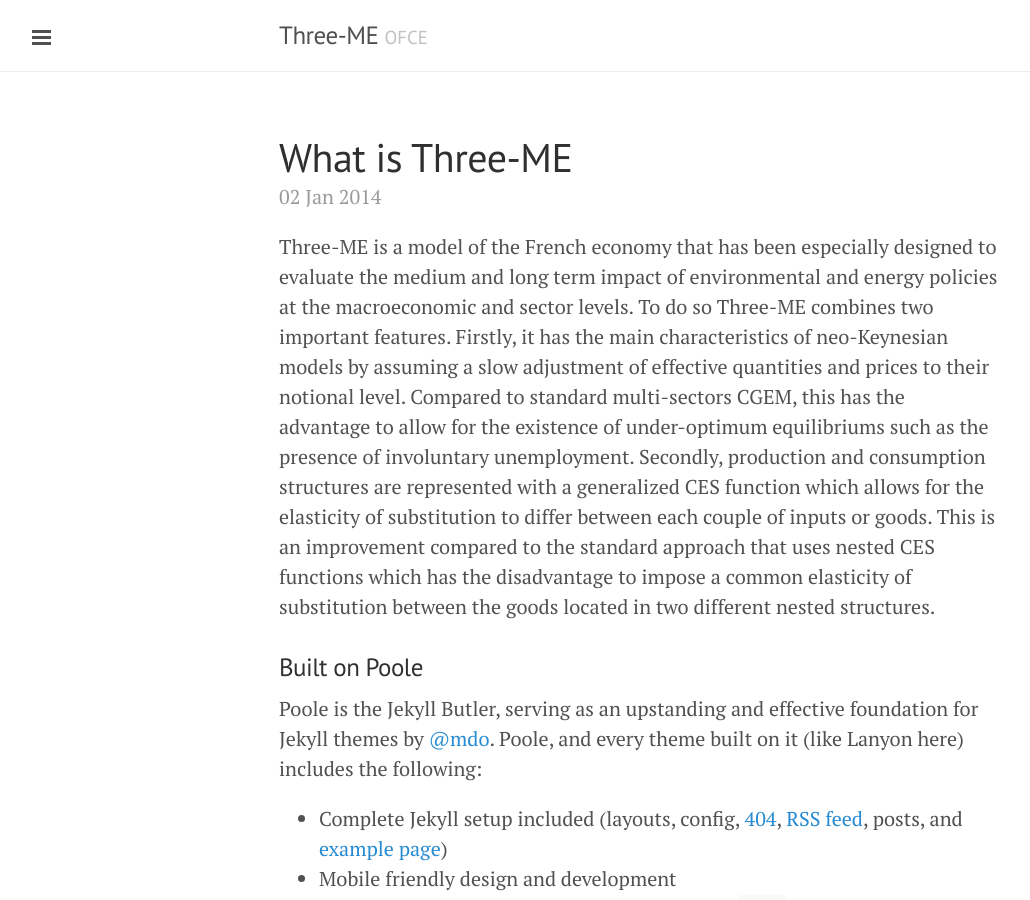
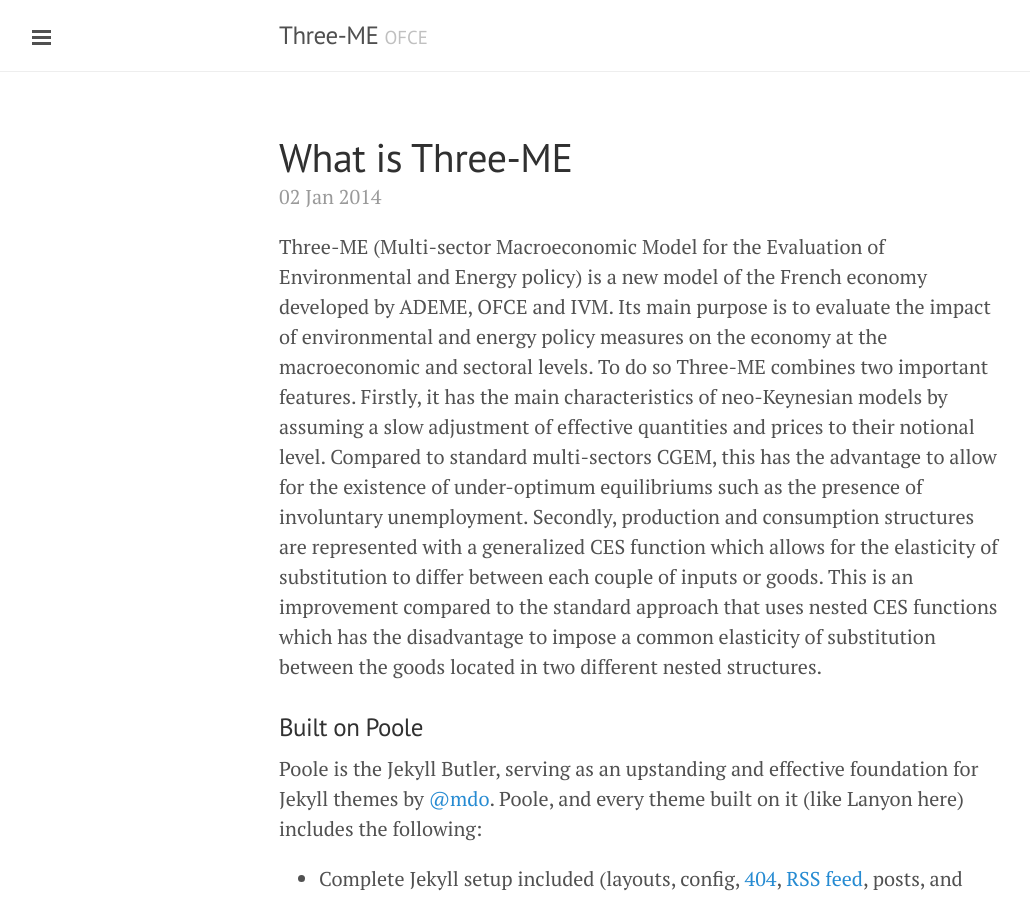
Before and after one commit to Lidewey/Lidewey.github.io, a Jekyll site: the page built from _posts/2014-01-02-introducing-lanyon.md, in a window 1280 px wide and 900 px high. Shown: the whole window, without its empty margins (1-1031 px from the left). Built offline with Jekyll 4.4.1, drawn with Linux system fonts in a browser that asks for light colours; Markdown is read by kramdown in place of the engine named in the settings.

Commit message:
Modify home page text

```diff
--- a/_posts/2014-01-02-introducing-lanyon.md
+++ b/_posts/2014-01-02-introducing-lanyon.md
@@ -3,7 +3,10 @@
 title: What is Three-ME
 ---
 
-Three-ME is a model of the French economy that has been especially designed to evaluate the medium and long term impact of environmental and energy policies at the macroeconomic and sector levels. To do so Three-ME combines two important features. Firstly, it has the main characteristics of neo-Keynesian models by assuming a slow adjustment of effective quantities and prices to their notional level. Compared to standard multi-sectors CGEM, this has the advantage to allow for the existence of under-optimum equilibriums such as the presence of involuntary unemployment. Secondly, production and consumption structures are represented with a generalized CES function which allows for the elasticity of substitution to differ between each couple of inputs or goods. This is an improvement compared to the standard approach that uses nested CES functions which has the disadvantage to impose a common elasticity of substitution between the goods located in two different nested structures.
+Three-ME (Multi-sector Macroeconomic Model for the Evaluation of Environmental
+and Energy policy) is a new model of the French economy developed by ADEME, OFCE and
+IVM.  Its main purpose is to evaluate the impact of environmental and energy policy measures
+on the economy at the macroeconomic and sectoral levels. To do so Three-ME combines two important features. Firstly, it has the main characteristics of neo-Keynesian models by assuming a slow adjustment of effective quantities and prices to their notional level. Compared to standard multi-sectors CGEM, this has the advantage to allow for the existence of under-optimum equilibriums such as the presence of involuntary unemployment. Secondly, production and consumption structures are represented with a generalized CES function which allows for the elasticity of substitution to differ between each couple of inputs or goods. This is an improvement compared to the standard approach that uses nested CES functions which has the disadvantage to impose a common elasticity of substitution between the goods located in two different nested structures.
 
 ### Built on Poole
 
```
